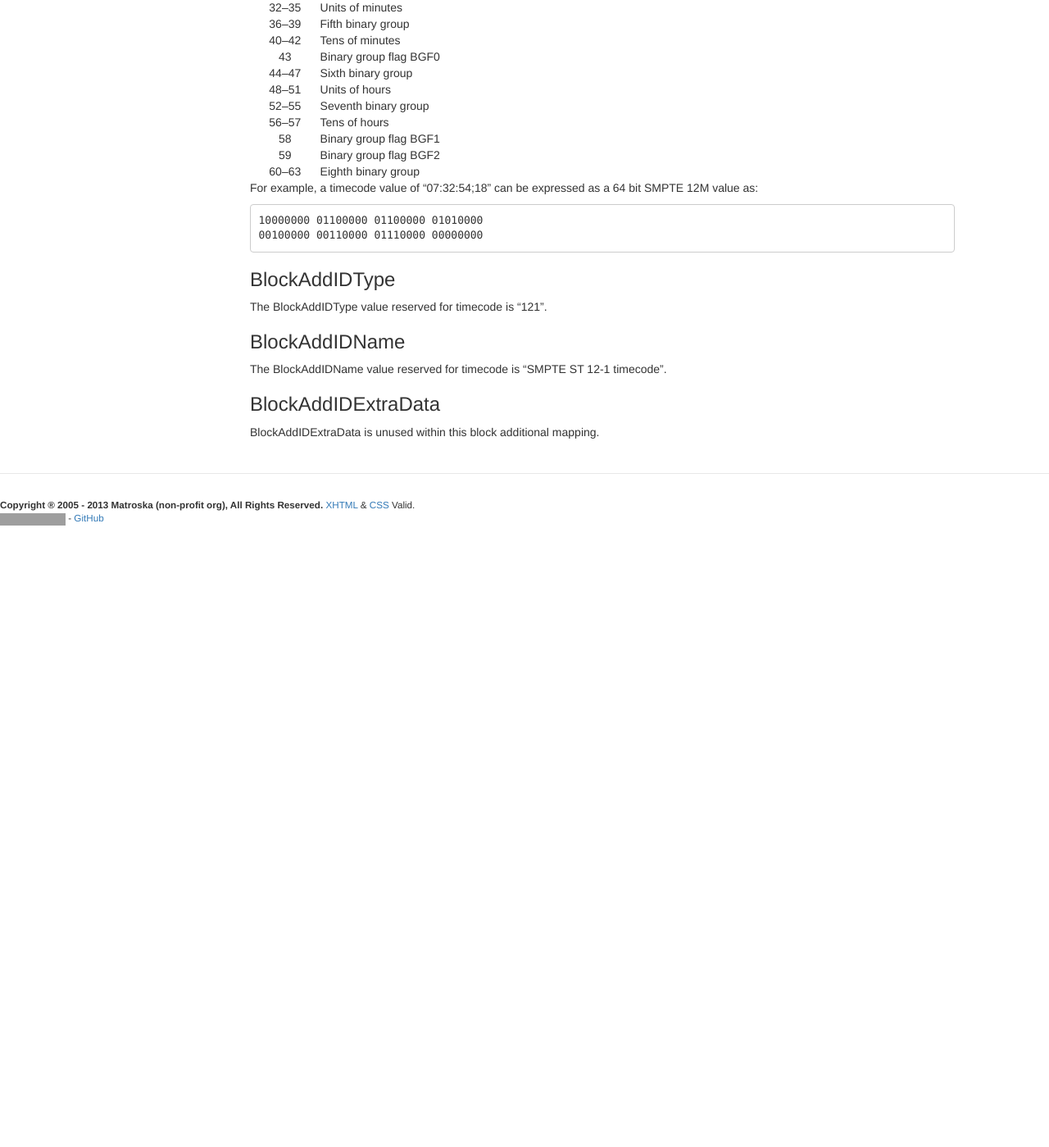
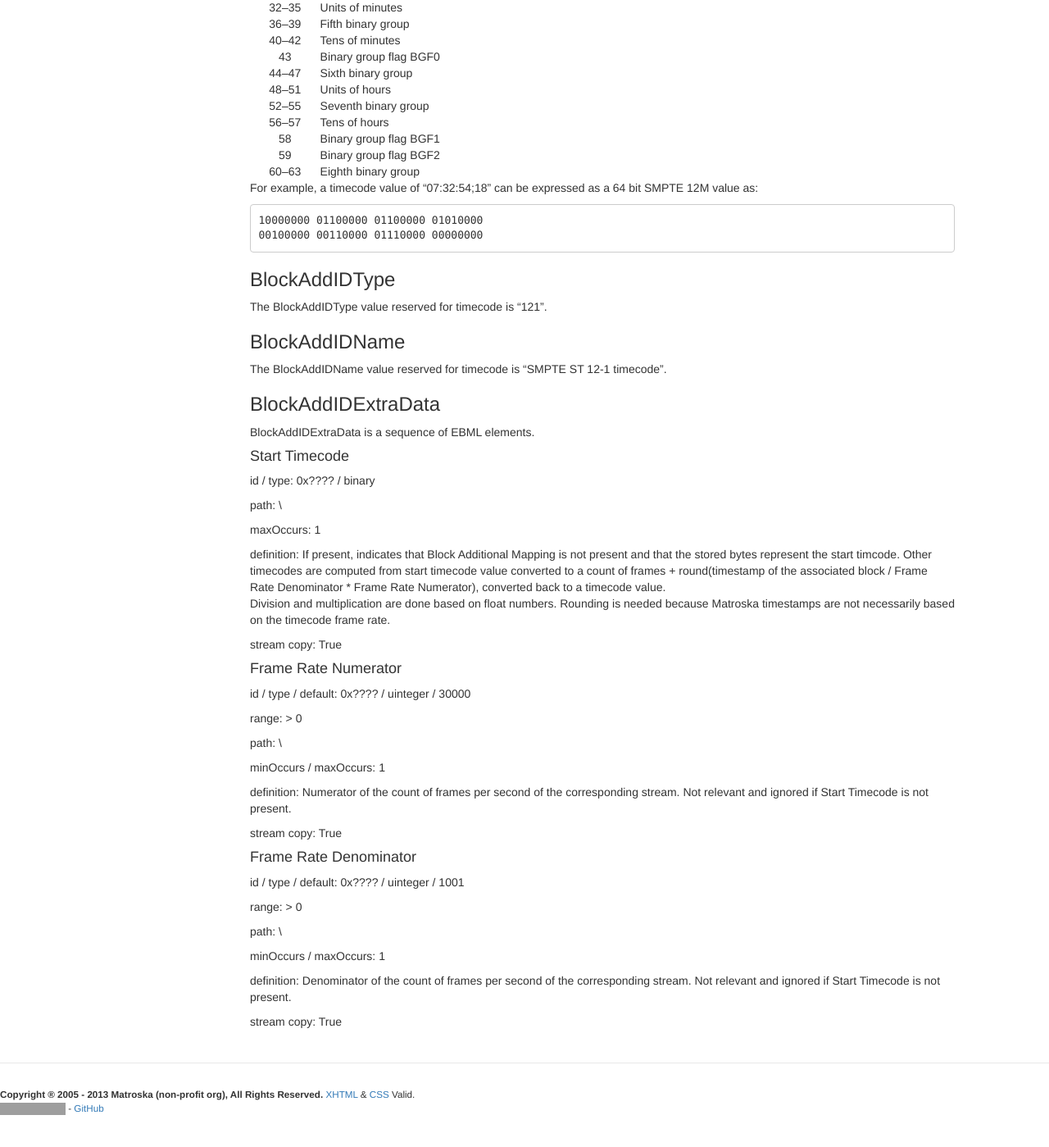
Before and after one commit to ietf-wg-cellar/matroska-specification, a Jekyll site: the page built from block_additional_mappings/smpte-st12-1-timecode.md, in a window 1280 px wide and 1400 px high, scrolled down 562 px. Shown: the whole window at 82% size. Built offline with Jekyll 4.4.1, drawn with Linux system fonts in a browser that asks for light colours; our own code applies the rules of GitHub Pages for plain Markdown files; before the commit the page ends 1243 px from its top, so only the background shows below that; grey boxes are pictures that could not be loaded.

```diff
--- a/block_additional_mappings/smpte-st12-1-timecode.md
+++ b/block_additional_mappings/smpte-st12-1-timecode.md
@@ -53,4 +53,62 @@
 
 ### BlockAddIDExtraData
 
-BlockAddIDExtraData is unused within this block additional mapping.
+BlockAddIDExtraData is a sequence of EBML elements.
+
+#### Start Timecode
+
+id / type:
+    0x???? / binary
+
+path:
+    \\
+
+maxOccurs:
+    1
+
+definition:
+    If present, indicates that Block Additional Mapping is not present and that the stored bytes represent the start timcode.
+    Other timecodes are computed from start timecode value converted to a count of frames
+    + round(timestamp of the associated block / Frame Rate Denominator \* Frame Rate Numerator),
+    converted back to a timecode value.
+    Division and multiplication are done based on float numbers. Rounding is needed because Matroska timestamps are not necessarily based on the timecode frame rate.
+
+stream copy: True
+
+#### Frame Rate Numerator
+
+id / type / default:
+    0x???? / uinteger / 30000
+
+range:
+    > 0
+
+path:
+    \\
+
+minOccurs / maxOccurs:
+    1
+
+definition:
+    Numerator of the count of frames per second of the corresponding stream. Not relevant and ignored if Start Timecode is not present.
+
+stream copy: True
+
+#### Frame Rate Denominator
+
+id / type / default:
+    0x???? / uinteger / 1001
+
+range:
+    > 0
+
+path:
+    \\
+
+minOccurs / maxOccurs:
+    1
+
+definition:
+    Denominator of the count of frames per second of the corresponding stream. Not relevant and ignored if Start Timecode is not present.
+
+stream copy: True
```
